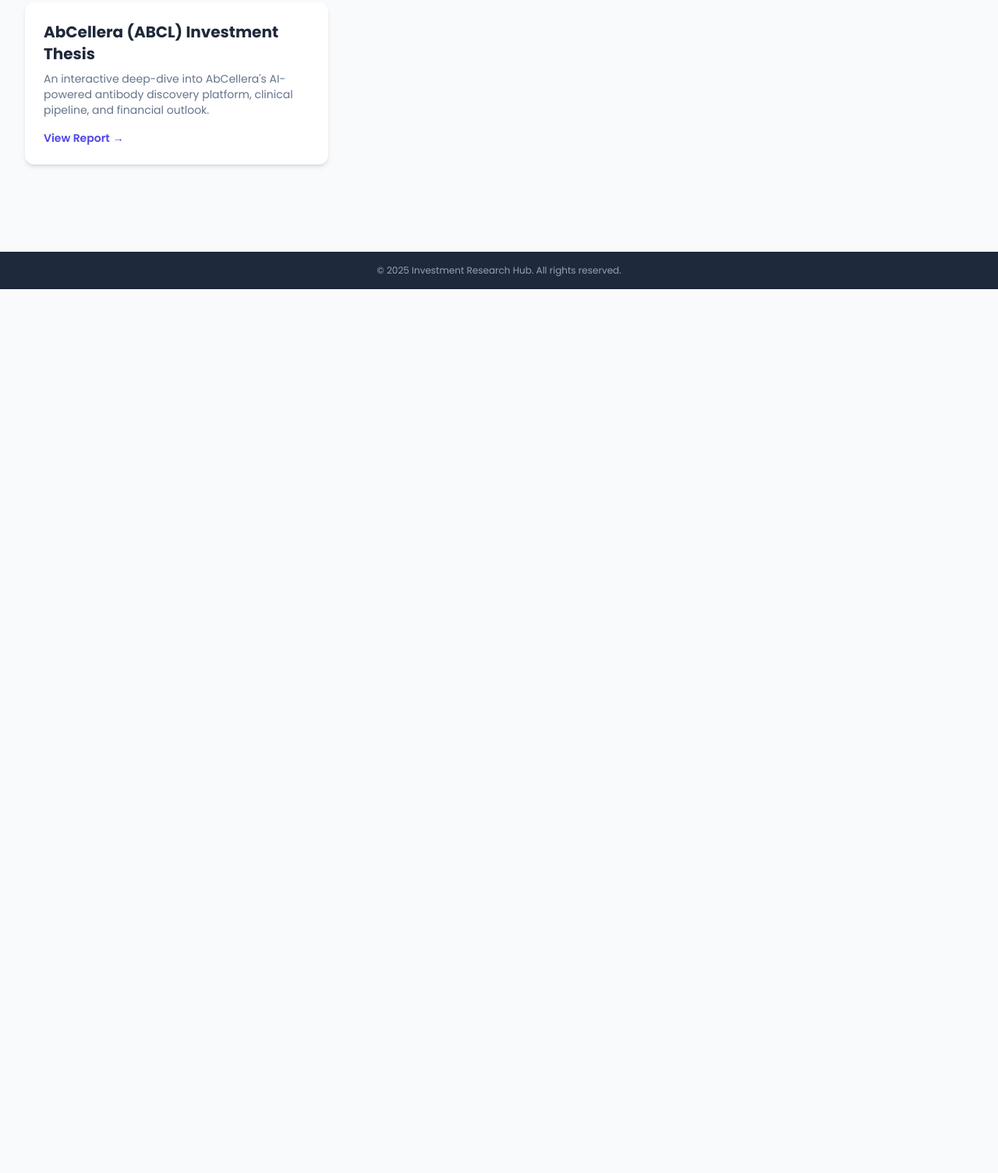
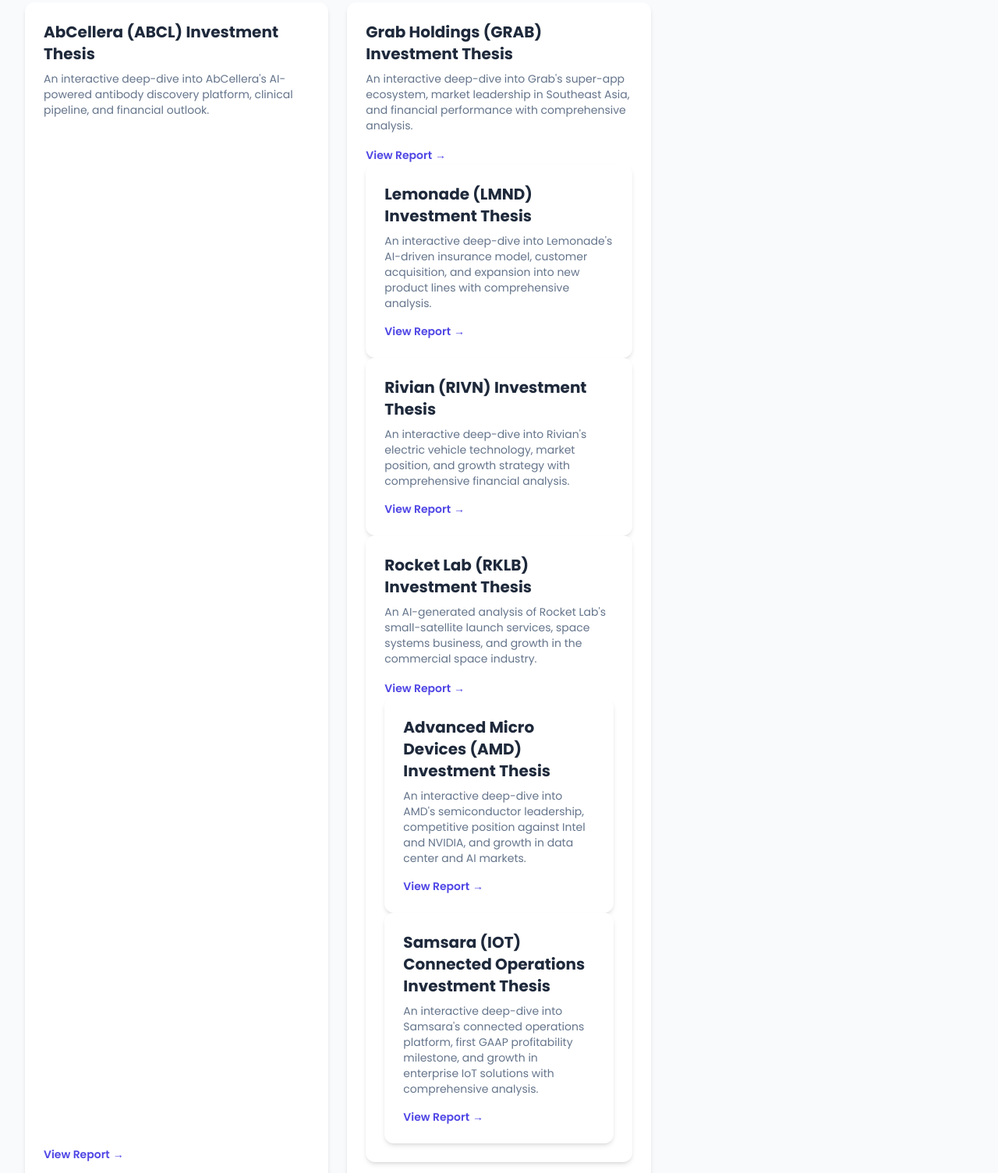
Before and after one commit to devangdshah/investment-research-hub, a website: page index.html in a window 1280 px wide. Shown: the part 433-1938 px from the top of the page at 78% size. Before the commit the page ends 804 px from the top, so only its background shows below. Drawn offline with nearby package versions, Linux system fonts and the light colour scheme.

Commit message:
Fix index page: Remove BMBL and SMCI cards, restore all other cards

```diff
--- a/index.html
+++ b/index.html
@@ -76,7 +76,74 @@
                 </a>
             </div>
 
+            <div class="card flex flex-col justify-between">
+                <div>
+                <div>
+                    <h3 class="text-xl font-bold text-slate-800 mb-2">Grab Holdings (GRAB) Investment Thesis</h3>
+                    <p class="text-sm text-slate-500 mb-4">An interactive deep-dive into Grab's super-app ecosystem, market leadership in Southeast Asia, and financial performance with comprehensive analysis.</p>
+                </div>
+                <a href="grab-investment-thesis.html" class="inline-flex items-center text-sm">
+                    View Report
+                    <span class="ml-1">→</span>
+                </a>
+            </div>
 
+            <div class="card flex flex-col justify-between">
+                <div>
+                    <h3 class="text-xl font-bold text-slate-800 mb-2">Lemonade (LMND) Investment Thesis</h3>
+                    <p class="text-sm text-slate-500 mb-4">An interactive deep-dive into Lemonade's AI-driven insurance model, customer acquisition, and expansion into new product lines with comprehensive analysis.</p>
+                </div>
+                <a href="lmnd-investment-thesis.html" class="inline-flex items-center text-sm">
+                    View Report
+                    <span class="ml-1">→</span>
+                </a>
+            </div>
+
+            <div class="card flex flex-col justify-between">
+                <div>
+                    <h3 class="text-xl font-bold text-slate-800 mb-2">Rivian (RIVN) Investment Thesis</h3>
+                    <p class="text-sm text-slate-500 mb-4">An interactive deep-dive into Rivian's electric vehicle technology, market position, and growth strategy with comprehensive financial analysis.</p>
+                </div>
+                <a href="rivn-investment-thesis.html" class="inline-flex items-center text-sm">
+                    View Report
+                    <span class="ml-1">→</span>
+                </a>
+            </div>
+
+            <div class="card flex flex-col justify-between">
+                <div>
+                <div>
+                    <h3 class="text-xl font-bold text-slate-800 mb-2">Rocket Lab (RKLB) Investment Thesis</h3>
+                    <p class="text-sm text-slate-500 mb-4">An AI-generated analysis of Rocket Lab's small-satellite launch services, space systems business, and growth in the commercial space industry.</p>
+                </div>
+                <a href="rklb-investment-thesis.html" class="inline-flex items-center text-sm">
+                    View Report
+                    <span class="ml-1">→</span>
+                </a>
+            </div>
+
+            <div class="card flex flex-col justify-between">
+                <div>
+                    <h3 class="text-xl font-bold text-slate-800 mb-2">Advanced Micro Devices (AMD) Investment Thesis</h3>
+                    <p class="text-sm text-slate-500 mb-4">An interactive deep-dive into AMD's semiconductor leadership, competitive position against Intel and NVIDIA, and growth in data center and AI markets.</p>
+                </div>
+                <a href="amd-investment-thesis.html" class="inline-flex items-center text-sm">
+                    View Report
+                    <span class="ml-1">→</span>
+                </a>
+            </div>
+
+            <div class="card flex flex-col justify-between">
+                <div>
+                    <h3 class="text-xl font-bold text-slate-800 mb-2">Samsara (IOT) Connected Operations Investment Thesis</h3>
+                    <p class="text-sm text-slate-500 mb-4">An interactive deep-dive into Samsara's connected operations platform, first GAAP profitability milestone, and growth in enterprise IoT solutions with comprehensive analysis.</p>
+                </div>
+                <a href="iot-investment-thesis.html" class="inline-flex items-center text-sm">
+                    View Report
+                    <span class="ml-1">→</span>
+                </a>
+            </div>
+        </div>
     </main>
 
     <footer class="bg-slate-800 text-slate-400 mt-16">
```
